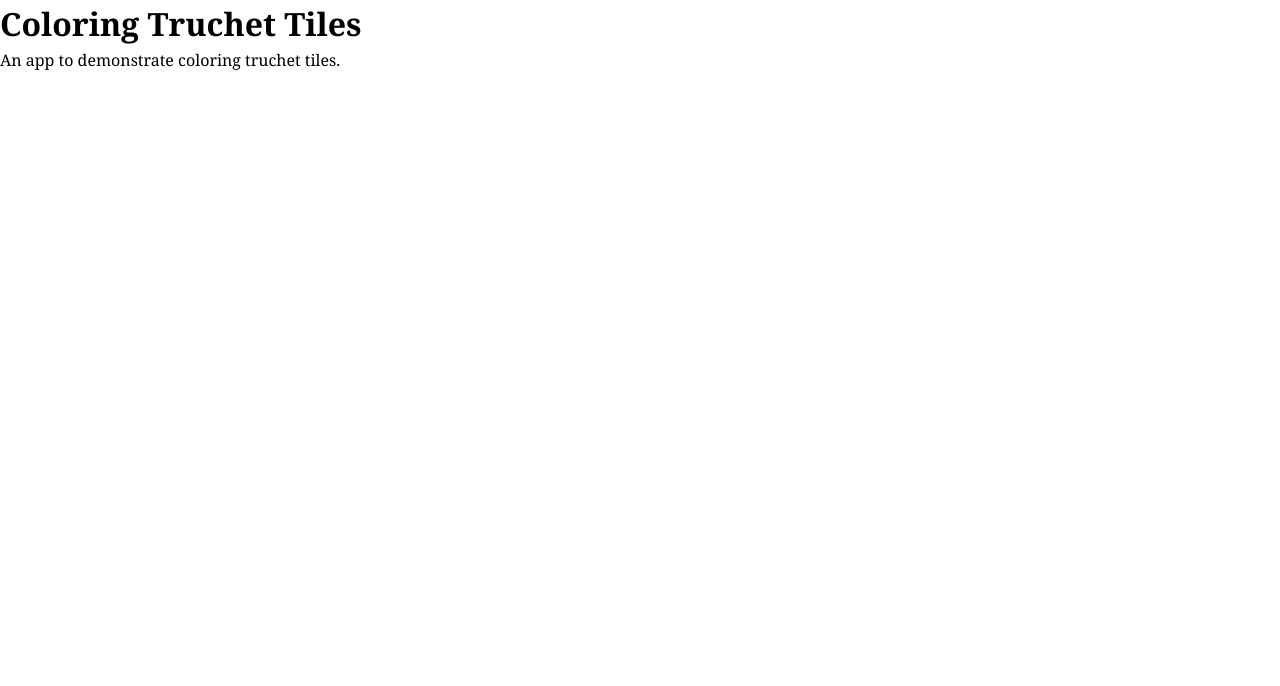
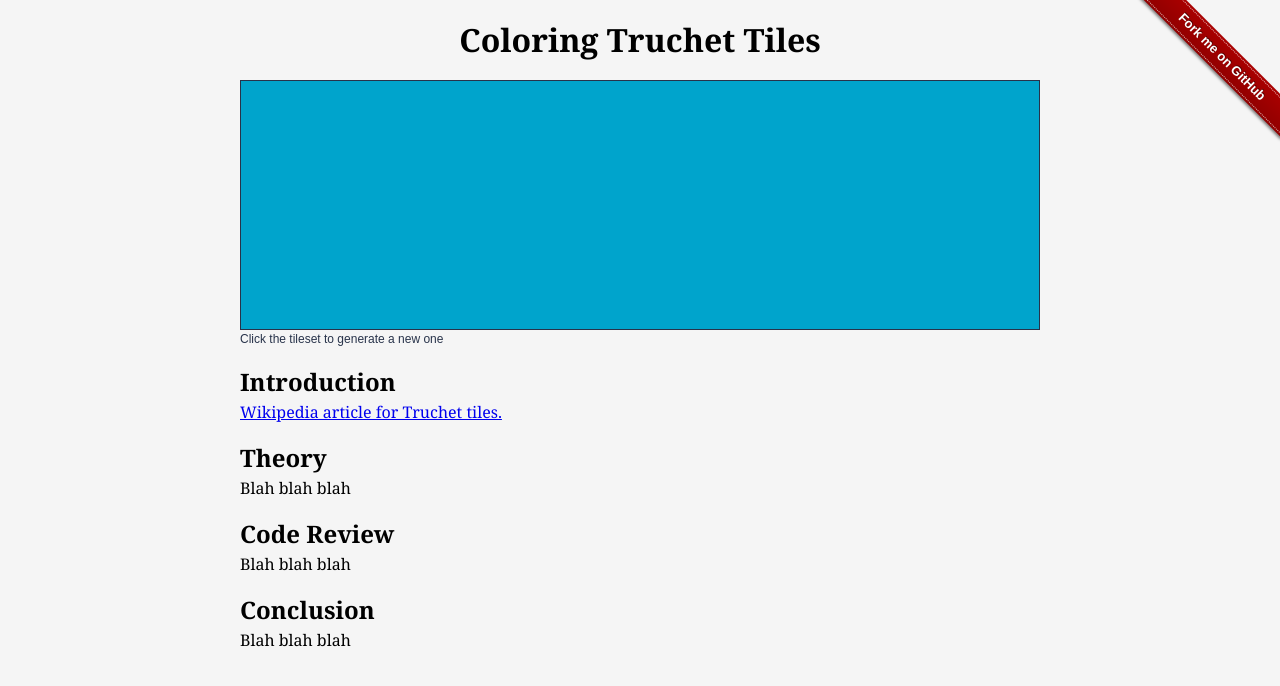
Before and after one commit to chris-braun/truchet, a website built with Vite: page index.html in a window 1280 px wide. Built offline with nearby package versions, Linux system fonts and the light colour scheme.

Commit message:
improve writeup but stillfar from done

```diff
--- a/index.html
+++ b/index.html
@@ -14,7 +14,36 @@
     <link href="/styles/main.css" rel="stylesheet" />
   </head>
   <body>
-    <div id="app"></div>
+    <a
+      class="github-fork-ribbon right-top"
+      href="https://github.com/chris-braun/truchet"
+      data-ribbon="Fork me on GitHub"
+      title="Fork me on GitHub"
+      >Fork me on GitHub</a
+    >
+    <div class="layout">
+      <div class="content">
+        <h1 class="title">Coloring Truchet Tiles</h1>
+        <div class="app">
+          <canvas width="800" height="250"></canvas>
+          <div class="caption" style="user-select: none">
+            Click the tileset to generate a new one
+          </div>
+        </div>
+        <h2>Introduction</h2>
+        <p>
+          <a href="https://en.wikipedia.org/wiki/Truchet_tiles"
+            >Wikipedia article for Truchet tiles.</a
+          >
+        </p>
+        <h2>Theory</h2>
+        <p>Blah blah blah</p>
+        <h2>Code Review</h2>
+        <p>Blah blah blah</p>
+        <h2>Conclusion</h2>
+        <p>Blah blah blah</p>
+      </div>
+    </div>
     <script type="module" src="/src/main.ts"></script>
   </body>
 </html>
--- /dev/null
+++ b/public/styles/gh-fork-ribbon.css
@@ -0,0 +1,163 @@
+/*!
+ * "Fork me on GitHub" CSS ribbon v0.2.3 | MIT License
+ * https://github.com/simonwhitaker/github-fork-ribbon-css
+*/
+
+.github-fork-ribbon {
+  width: 12.1em;
+  height: 12.1em;
+  position: absolute;
+  overflow: hidden;
+  top: 0;
+  right: 0;
+  z-index: 9999;
+  pointer-events: none;
+  font-size: 13px;
+  text-decoration: none;
+  text-indent: -999999px;
+}
+
+.github-fork-ribbon.fixed {
+  position: fixed;
+}
+
+.github-fork-ribbon:hover,
+.github-fork-ribbon:active {
+  background-color: rgba(0, 0, 0, 0);
+}
+
+.github-fork-ribbon:before,
+.github-fork-ribbon:after {
+  /* The right and left classes determine the side we attach our banner to */
+  position: absolute;
+  display: block;
+  width: 15.38em;
+  height: 1.54em;
+
+  top: 3.23em;
+  right: -3.23em;
+
+  -webkit-box-sizing: content-box;
+  -moz-box-sizing: content-box;
+  box-sizing: content-box;
+
+  -webkit-transform: rotate(45deg);
+  -moz-transform: rotate(45deg);
+  -ms-transform: rotate(45deg);
+  -o-transform: rotate(45deg);
+  transform: rotate(45deg);
+}
+
+.github-fork-ribbon:before {
+  content: "";
+
+  /* Add a bit of padding to give some substance outside the "stitching" */
+  padding: 0.38em 0;
+
+  /* Set the base colour */
+  background-color: #a00;
+
+  /* Set a gradient: transparent black at the top to almost-transparent black at the bottom */
+  background-image: -webkit-gradient(
+    linear,
+    left top,
+    left bottom,
+    from(rgba(0, 0, 0, 0)),
+    to(rgba(0, 0, 0, 0.15))
+  );
+  background-image: -webkit-linear-gradient(
+    top,
+    rgba(0, 0, 0, 0),
+    rgba(0, 0, 0, 0.15)
+  );
+  background-image: -moz-linear-gradient(
+    top,
+    rgba(0, 0, 0, 0),
+    rgba(0, 0, 0, 0.15)
+  );
+  background-image: -ms-linear-gradient(
+    top,
+    rgba(0, 0, 0, 0),
+    rgba(0, 0, 0, 0.15)
+  );
+  background-image: -o-linear-gradient(
+    top,
+    rgba(0, 0, 0, 0),
+    rgba(0, 0, 0, 0.15)
+  );
+  background-image: linear-gradient(
+    to bottom,
+    rgba(0, 0, 0, 0),
+    rgba(0, 0, 0, 0.15)
+  );
+
+  /* Add a drop shadow */
+  -webkit-box-shadow: 0 0.15em 0.23em 0 rgba(0, 0, 0, 0.5);
+  -moz-box-shadow: 0 0.15em 0.23em 0 rgba(0, 0, 0, 0.5);
+  box-shadow: 0 0.15em 0.23em 0 rgba(0, 0, 0, 0.5);
+
+  pointer-events: auto;
+}
+
+.github-fork-ribbon:after {
+  /* Set the text from the data-ribbon attribute */
+  content: attr(data-ribbon);
+
+  /* Set the text properties */
+  color: #fff;
+  font: 700 1em "Helvetica Neue", Helvetica, Arial, sans-serif;
+  line-height: 1.54em;
+  text-decoration: none;
+  text-shadow: 0 -0.08em rgba(0, 0, 0, 0.5);
+  text-align: center;
+  text-indent: 0;
+
+  /* Set the layout properties */
+  padding: 0.15em 0;
+  margin: 0.15em 0;
+
+  /* Add "stitching" effect */
+  border-width: 0.08em 0;
+  border-style: dotted;
+  border-color: #fff;
+  border-color: rgba(255, 255, 255, 0.7);
+}
+
+.github-fork-ribbon.left-top,
+.github-fork-ribbon.left-bottom {
+  right: auto;
+  left: 0;
+}
+
+.github-fork-ribbon.left-bottom,
+.github-fork-ribbon.right-bottom {
+  top: auto;
+  bottom: 0;
+}
+
+.github-fork-ribbon.left-top:before,
+.github-fork-ribbon.left-top:after,
+.github-fork-ribbon.left-bottom:before,
+.github-fork-ribbon.left-bottom:after {
+  right: auto;
+  left: -3.23em;
+}
+
+.github-fork-ribbon.left-bottom:before,
+.github-fork-ribbon.left-bottom:after,
+.github-fork-ribbon.right-bottom:before,
+.github-fork-ribbon.right-bottom:after {
+  top: auto;
+  bottom: 3.23em;
+}
+
+.github-fork-ribbon.left-top:before,
+.github-fork-ribbon.left-top:after,
+.github-fork-ribbon.right-bottom:before,
+.github-fork-ribbon.right-bottom:after {
+  -webkit-transform: rotate(-45deg);
+  -moz-transform: rotate(-45deg);
+  -ms-transform: rotate(-45deg);
+  -o-transform: rotate(-45deg);
+  transform: rotate(-45deg);
+}
--- a/public/styles/main.css
+++ b/public/styles/main.css
@@ -1,4 +1,5 @@
 @import "./reset.css";
+@import "./gh-fork-ribbon.css";
 
 :root {
   font-family: "Noto Serif", serif;
@@ -7,4 +8,44 @@
   font-style: normal;
   font-variation-settings: "wdth" 100;
   font-size: 16px;
+  background-color: whitesmoke;
 }
+
+.layout {
+  width: 100vw;
+  display: flex;
+  flex-direction: column;
+  align-items: center;
+  overflow-x: hidden;
+  overflow-y: auto;
+  padding: 1rem;
+}
+
+.layout .content {
+  width: 100%;
+  max-width: 800px;
+  display: flex;
+  flex-direction: column;
+}
+
+.title {
+  align-self: center;
+}
+
+.app {
+  display: flex;
+  flex-direction: column;
+  margin-top: 1rem;
+  overflow: hidden;
+}
+
+.caption {
+  display: flex;
+  font-family: Arial, Helvetica, sans-serif;
+  font-size: 0.75rem;
+  color: #28334a;
+}
+
+h2 {
+  margin-top: 1rem;
+}
--- a/src/main.ts
+++ b/src/main.ts
@@ -3,8 +3,29 @@ document.onreadystatechange = () => {
     return;
   }
 
-  document.querySelector<HTMLDivElement>("#app")!.innerHTML = `
-    <h1>Coloring Truchet Tiles</h1>
-    <div>An app to demonstrate coloring truchet tiles.</div>
-  `;
+  const canvas = document.querySelector("canvas") as HTMLCanvasElement;
+  const context = canvas.getContext("2d");
+  if (!context) {
+    return;
+  }
+
+  const primaryColor = "#00a4cc";
+  const secondaryColor = "#edff00";
+  const stroke = "#28334a";
+  let color = primaryColor;
+
+  const drawCanvas = () => {
+    context.fillStyle = color;
+    context.strokeStyle = stroke;
+    context.lineWidth = 2;
+    context.fillRect(0, 0, canvas.width, canvas.height);
+    context.strokeRect(0, 0, canvas.width, canvas.height);
+  };
+
+  canvas.onclick = () => {
+    color = color === primaryColor ? secondaryColor : primaryColor;
+    drawCanvas();
+  };
+
+  drawCanvas();
 };
```
Also changed, not shown: README.md.
